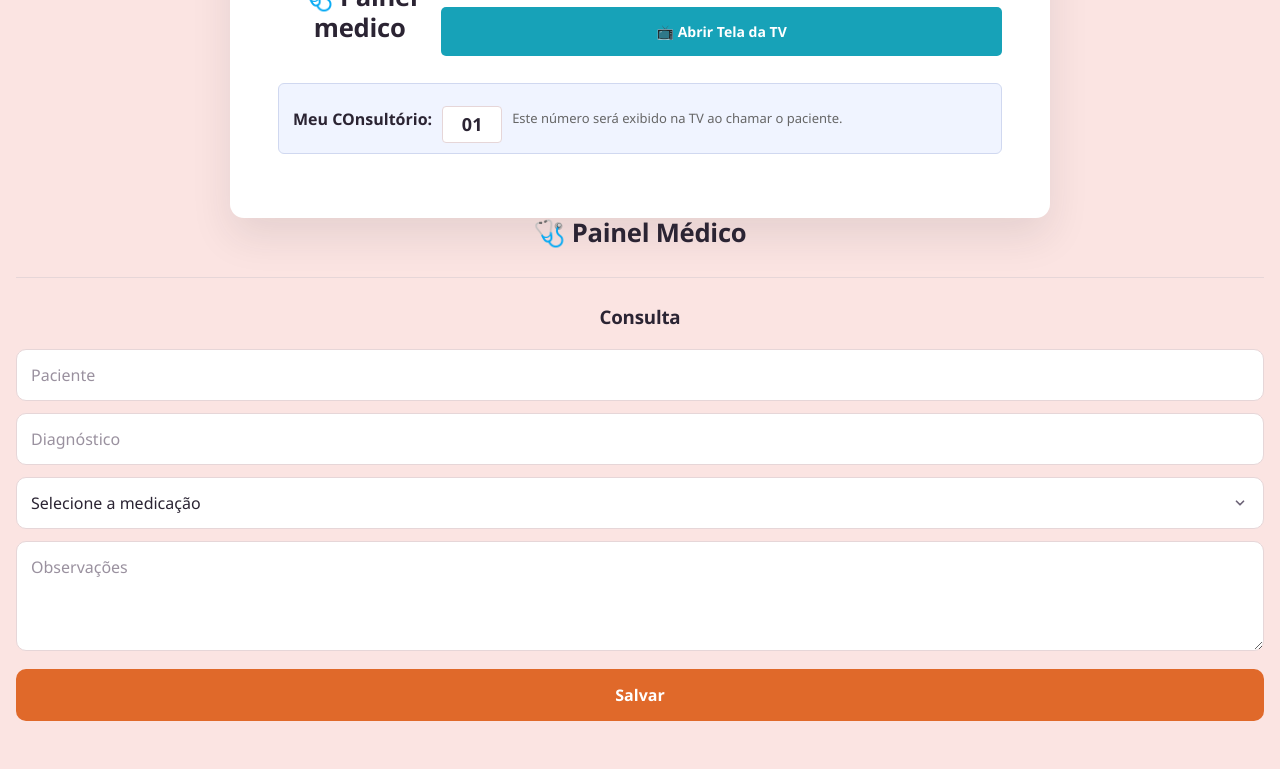
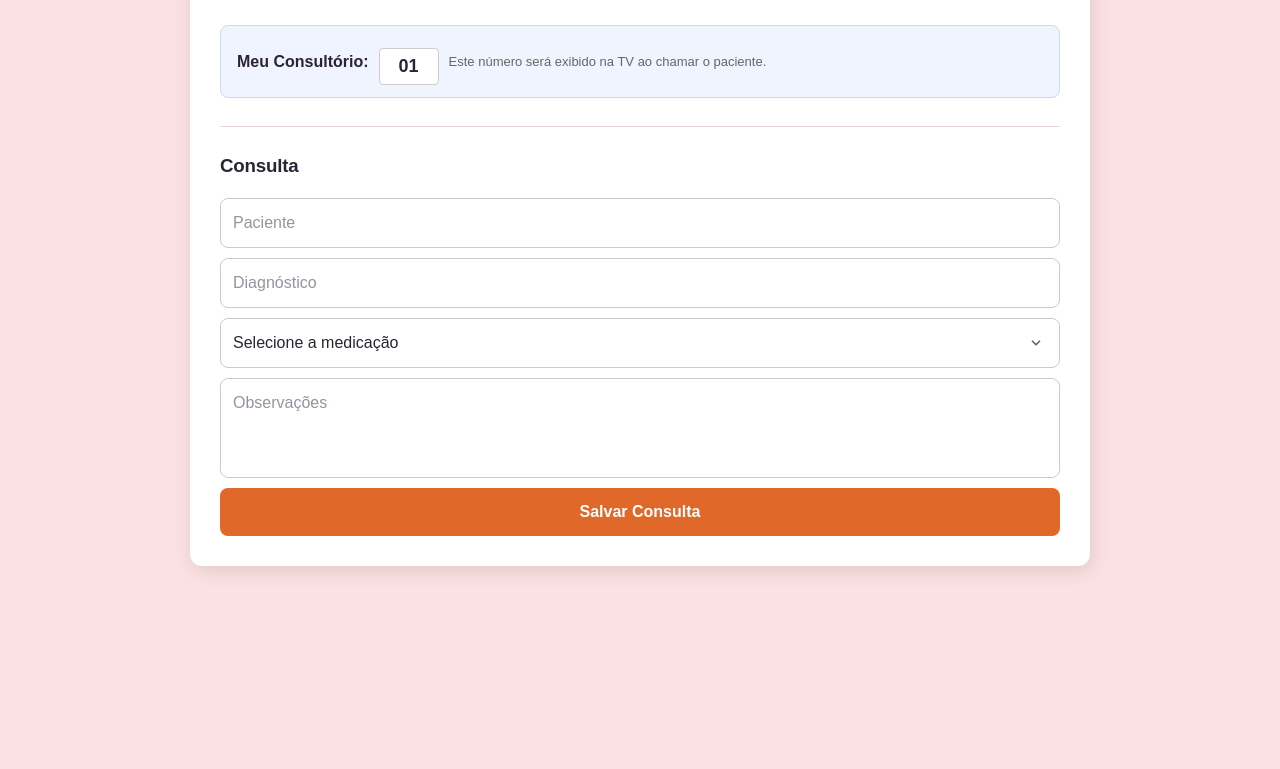
Before and after one commit to Arthurzin340/hospital-system, a website: page frontend/medico.html in a window 1280 px wide. Shown: the part 152-921 px from the top of the page. After the commit the page ends 800 px from the top, so only its background shows below. Drawn offline with Linux system fonts and the light colour scheme; no server answers.

Commit message:
Update medico.html

```diff
--- a/frontend/medico.html
+++ b/frontend/medico.html
@@ -1,79 +1,46 @@
 <!DOCTYPE html>
-<html>
+<html lang="pt-BR">
 <head>
+  <meta charset="UTF-8">
+  <meta name="viewport" content="width=device-width, initial-scale=1.0">
+  <title>Painel Médico</title>
   <link rel="stylesheet" href="css/style.css">
   <style>
-    .btn-tv{
-      background: #28a745;
-      color: white;
-      border: none;
-      padding: 8px 14px;
-      border-radius: 5px;
-      cursor: pointer;
-      font-size: 14px;
-      margin-top: auto;
-    }
-
-    .btn-tv:hover { background-color: #1e7e34; }
-    .btn-abrir-tv {
-      background: #17a2b8;
-      color: white;
-      padding: 8px 16;
-      border-radius: 5px;
-      font-size: 14px;
-      cursor: pointer;
-    }
-
+    body { font-family: Arial, sans-serif; background: #fbe1e1; margin: 0; padding: 20px; }
+    .container { width: 90%; max-width: 900px; margin: 20px auto; background: white; padding: 30px; border-radius: 12px; box-shadow: 2px 5px 20px rgba(0,0,0,0.1); }
+    .btn-abrir-tv { background: #17a2b8; color: white; padding: 8px 16px; border-radius: 5px; font-size: 14px; cursor: pointer; border: none; font-weight: bold; }
     .btn-abrir-tv:hover { background: #117a8b; }
-    .consultorio-input{
-      display: flex;
-      align-items: center;
-      gap: 10px;
-      margin-bottom: 16px;
-      background: #f0f4ff;
-      padding: 10px 14px;
-      border-radius: 6px;
-      border: 1px solid #d0d8f0;
-    }
-
-    .consultorio-input label{ font-weight: bold; }
-    .consultorio-input input{
-      width: 60px;
-      text-align: center;
-      font-size: 18px;
-      font-weight: bold;
-      padding: 4px 8px;
-      border-radius: 4px;
-    }
+    .consultorio-input { display: flex; align-items: center; gap: 10px; margin-bottom: 20px; background: #f0f4ff; padding: 12px 16px; border-radius: 8px; border: 1px solid #d0d8f0; }
+    .consultorio-input label { font-weight: bold; }
+    .consultorio-input input { width: 60px; text-align: center; font-size: 18px; font-weight: bold; padding: 4px; border-radius: 4px; border: 1px solid #ccc; }
+    input, select, textarea, button { width: 100%; padding: 12px; margin-top: 10px; border-radius: 8px; border: 1px solid #ccc; font-size: 16px; box-sizing: border-box; }
+    textarea { min-height: 100px; resize: none; }
+    button { background: #e0692a; color: white; border: none; cursor: pointer; font-weight: bold; }
+    button:hover { background: #c4561b; }
+    .card { border: 1px solid #ddd; padding: 15px; margin: 15px 0; border-radius: 10px; background: white; box-shadow: 0 2px 8px rgba(0,0,0,0.08); }
+    .verde { background: #2ecc71; color: white; padding: 5px 10px; border-radius: 6px; display: inline-block; }
+    .amarelo { background: #f1c40f; padding: 5px 10px; border-radius: 6px; display: inline-block; }
+    .vermelho { background: #e74c3c; color: white; padding: 5px 10px; border-radius: 6px; display: inline-block; }
   </style>
 </head>
-
 <body>
-
 <div class="container">
-
   <div style="display: flex; justify-content: space-between; align-items: center; margin-bottom: 20px;">
-    <h2>🩺 Painel medico</h2>
+    <h2>🩺 Painel Médico</h2>
     <button class="btn-abrir-tv" onclick="window.open('tv.html', '_blank')">📺 Abrir Tela da TV</button>
   </div>
+
   <div class="consultorio-input">
-    <label>Meu COnsultório:</label>
+    <label>Meu Consultório:</label>
     <input type="text" id="consultorio-num" value="01">
     <span style="color: #666; font-size: 13px;">Este número será exibido na TV ao chamar o paciente.</span>
   </div>
 
-  </div>
-
-  <h2>🩺 Painel Médico</h2>
-
   <div id="triagens"></div>
-
   <hr>
 
   <h3>Consulta</h3>
-
   <input id="paciente" placeholder="Paciente" readonly>
-
   <input id="diagnostico" placeholder="Diagnóstico">
 
   <select id="medicacao">
@@ -81,13 +48,10 @@
   </select>
 
   <textarea id="obs" placeholder="Observações"></textarea>
-
-  <button onclick="salvar()">Salvar</button>
-
+  <button onclick="salvar()">Salvar Consulta</button>
 </div>
 
 <script>
-
 let triagensCarregadas = [];
 
 function carregar() {
@@ -95,32 +59,24 @@ function carregar() {
     .then(r => r.json())
     .then(data => {
       triagensCarregadas = data;
-
       const div = document.getElementById("triagens");
       div.innerHTML = "";
+
+      if (data.length === 0) {
+        div.innerHTML = "<p style='color: #666; text-align: center;'>Nenhum paciente aguardando atendimento médico.</p>";
+        return;
+      }
 
       data.forEach((t, index) => {
         div.innerHTML += `
           <div class="card">
             <h3>${t.nome}</h3>
-
             <p><b>Sintoma:</b> ${t.sintoma || "Não informado"}</p>
-
             <p><b>Temperatura:</b> ${t.temperatura || "Não informada"}°C</p>
-
-            <p>
-              <span class="${t.risco}">
-                ${t.risco}
-              </span>
-            </p>
-
+            <p><span class="${t.risco}">${t.risco}</span></p>
             <p><b>Alergia:</b> ${t.alergia || "Nenhuma"}</p>
-
             <p><b>Observação:</b> ${t.observacao || "Nenhuma"}</p>
-
-            <button onclick="selecionar(${index})">
-              Atender
-            </button>
+            <button onclick="selecionar(${index})">Atender</button>
           </div>
         `;
       });
@@ -129,7 +85,6 @@ function carregar() {
 
 function selecionar(index) {
   const t = triagensCarregadas[index];
-
   document.getElementById("paciente").value = t.nome;
   document.getElementById("obs").value = t.observacao || "";
 
@@ -143,11 +98,7 @@ function carregarMedicacoes() {
     .then(r => r.json())
     .then(data => {
       const select = document.getElementById("medicacao");
-
-      select.innerHTML = `
-        <option value="">Selecione a medicação</option>
-      `;
-
+      select.innerHTML = `<option value="">Selecione a medicação</option>`;
       data.forEach(med => {
         const option = document.createElement("option");
         option.value = med;
@@ -163,42 +114,27 @@ function salvar() {
   const medicacao = document.getElementById("medicacao").value;
   const obs = document.getElementById("obs").value;
 
-  if (!paciente) {
-    alert("Selecione um paciente clicando em Atender.");
-    return;
-  }
-
-  if (!medicacao) {
-    alert("Selecione uma medicação.");
-    return;
-  }
+  if (!paciente) { alert("Selecione um paciente clicando em Atender."); return; }
+  if (!medicacao) { alert("Selecione uma medicação."); return; }
 
   fetch("/consulta", {
     method: "POST",
-    headers: {
-      "Content-Type": "application/json"
-    },
-    body: JSON.stringify({
-      paciente,
-      diagnostico,
-      medicacao,
-      obs
-    })
+    headers: { "Content-Type": "application/json" },
+    body: JSON.stringify({ paciente, diagnostico, medicacao, obs })
   })
   .then(r => r.json())
   .then(() => {
-    alert("Consulta salva");
-
+    alert("Consulta salva com sucesso!");
+    document.getElementById("paciente").value = "";
     document.getElementById("diagnostico").value = "";
     document.getElementById("medicacao").value = "";
     document.getElementById("obs").value = "";
+    carregar();
   });
 }
 
 carregar();
 carregarMedicacoes();
-
 </script>
-
 </body>
 </html>
```
